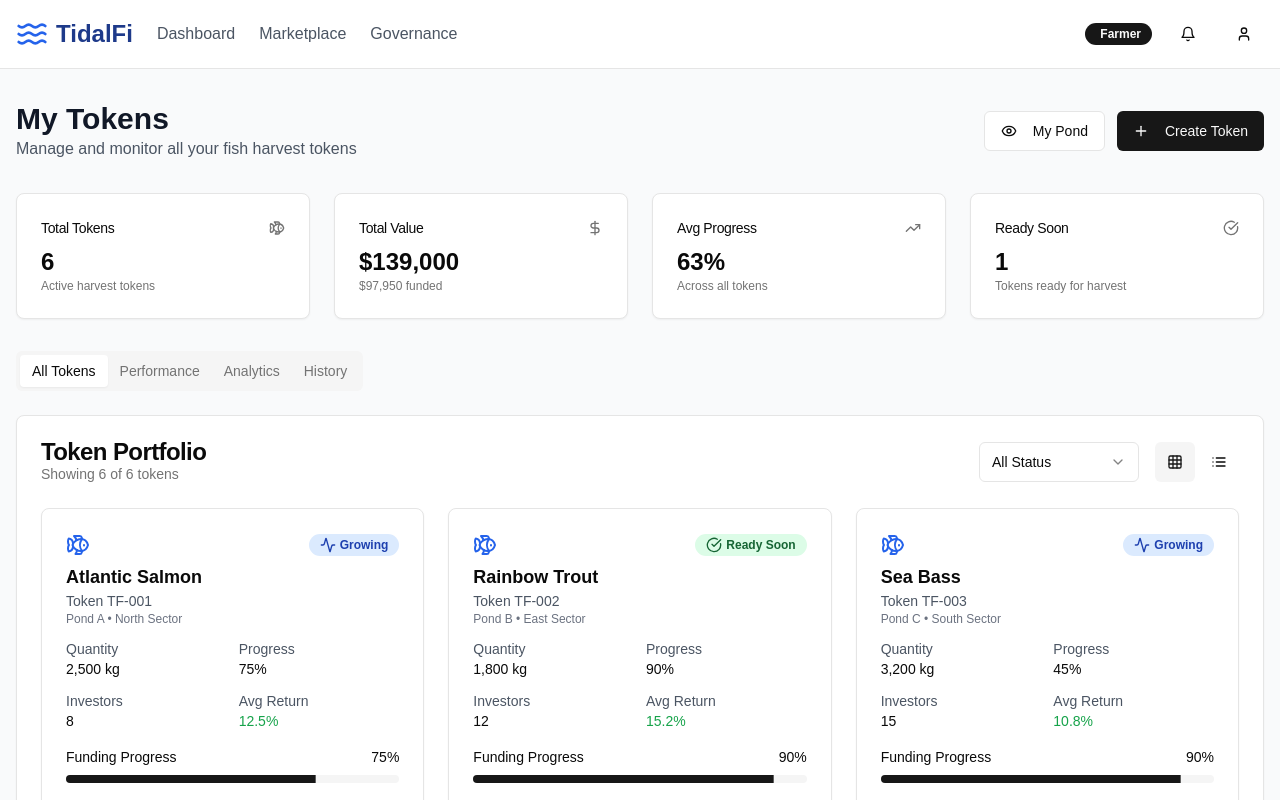
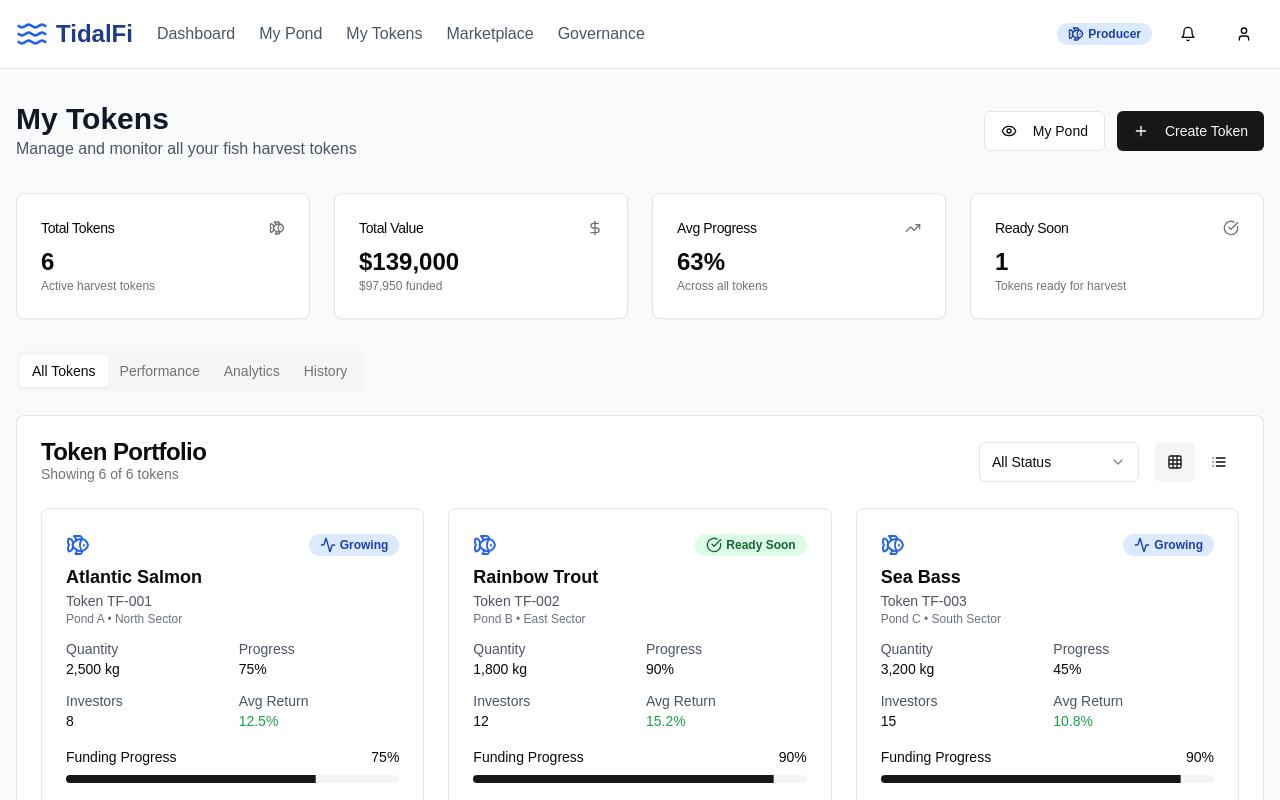
Before and after one commit to zxaylex/TidalFi, a Next.js app: page /dashboard/farmer/tokens in a window 1280 px wide. Shown: the top 800 px of the page. Built offline with nearby package versions, Linux system fonts and the light colour scheme.

Commit message:
Update page.tsx

```diff
--- a/app/dashboard/farmer/tokens/page.tsx
+++ b/app/dashboard/farmer/tokens/page.tsx
@@ -232,7 +232,7 @@ export default function MyTokensPage() {
 
   return (
     <div className="min-h-screen bg-gray-50">
-      <DashboardHeader userRole="farmer" />
+      <DashboardHeader userRole="producer" />
 
       <div className="container mx-auto px-4 py-8">
         <div className="flex items-center justify-between mb-8">
@@ -242,7 +242,7 @@ export default function MyTokensPage() {
           </div>
           <div className="flex space-x-3">
             <Button variant="outline" asChild>
-              <Link href="/dashboard/farmer/pond">
+              <Link href="/dashboard/producer/pond">
                 <Eye className="h-4 w-4 mr-2" />
                 My Pond
               </Link>
```
